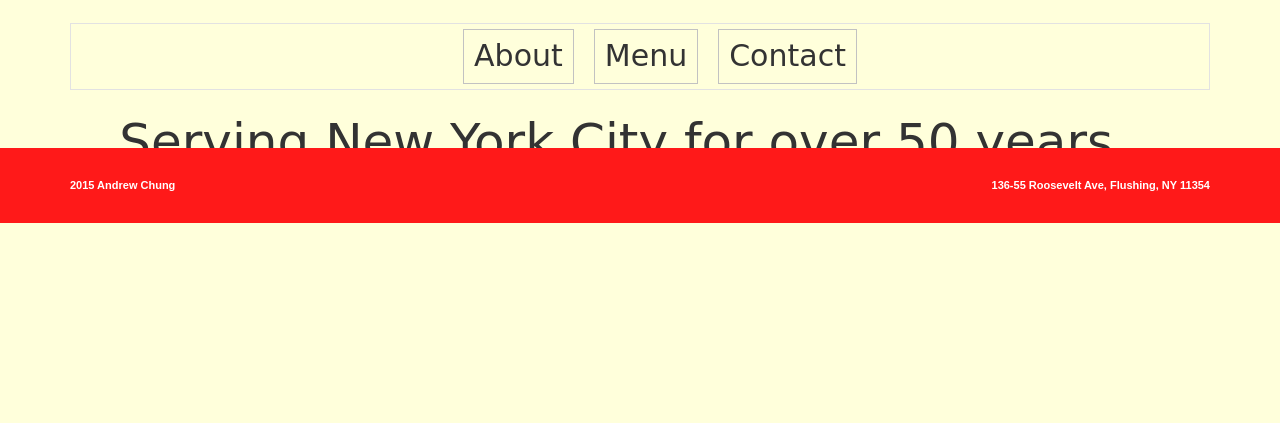
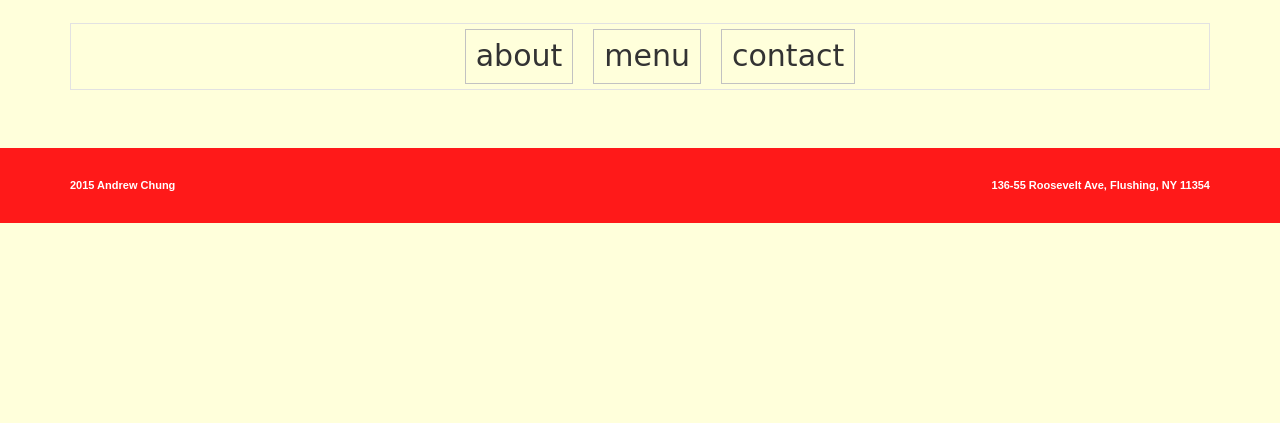
Before and after one commit to AyeSea/odin-dom-manipulation, a plain HTML site: page index.html in a window 1280 px wide. Shown: the part 577-1000 px from the top of the page. Drawn offline with nearby package versions, Linux system fonts and the light colour scheme; a web font is replaced by a local one.

Commit message:
add function to create generic text header and section

```diff
--- a/css/main.css.scss
+++ b/css/main.css.scss
@@ -99,7 +99,14 @@ body {
 	}
 }
 
+.detail-text-section {
+	display: none;
+	transition: all 0.3s ease;
+}
 
+.selected {
+	display: block;
+}
 
 .section-header {
 	font-size: 50px;
--- a/js/main.js
+++ b/js/main.js
@@ -1,8 +1,20 @@
+var detailSection = $("<section class='container detail-section'></section>");
+var textSection = $("<div class='detail-text-section'></div>");
+var textSectionHeader = $("<h1 class='section-header'></h1>");
+var textSectionContent = $("<div class='section-content'></div>");
+
+var tabs = ['about', 'menu', 'contact'];
+
+var aboutHeaderText = 'Serving New York City for over 50 years...';
+var menuHeaderText = 'Our Selection';
+var contactHeaderText = 'Place an Order Today!';
+
 $(document).ready(function() {
 	addHeader();
 	addCarousel();
-	addAboutSection();
+	addDetailSection();
 	addTabs();
+	createDetailTextSection();
 	addFooter();
 });
 
@@ -26,28 +38,27 @@ function addCarousel() {
 	carousel.append(slide1);
 };
 
-function addAboutSection() {
-	var detailSection = $("<section class='container detail-section'></section>");
-	var detailText = $("<div></div>");
-	var heading = $("<h1 class='section-header'></h1>").text('Serving New York City for over 50 years...');
-	var p = $("<p></p>").text('Come grab a slice today!');
+function addDetailSection() {
+	addToContent(detailSection);
+};
 
-	addToContent(detailSection);
-	detailSection.append(detailText)
-	detailText.append(heading, p);
-};
 
 function addTabs() {
 	var tabsList = $("<ul class='tabs-list'></ul>");
-	$('.detail-section').prepend(tabsList);
-	var tabNames = ['About', 'Menu', 'Contact'];
+	detailSection.append(tabsList);
 
-	$.each(tabNames, function(i, val) {
-		var tab = $("<li class='tab'></li>").text(val);
+	$.each(tabs, function(i, val) {
+		var tab = $("<li class='tab'></li>").text(val).attr('id', val);
 		tabsList.append(tab);
 	});
 
 };
+
+function createDetailTextSection() {
+	detailSection.append(textSection);
+	textSection.append(textSectionHeader, textSectionContent);
+};
+
 
 function addFooter() {
 	var footer = $("<footer class='site-footer'></footer>");
```
Also changed, not shown: css/main.css, 1 other file.
